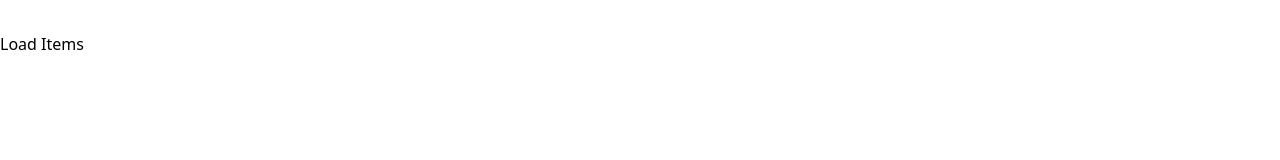
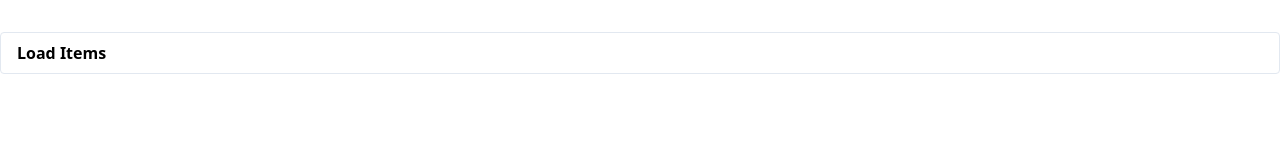
Before and after one commit to reergymerej/remember-pajamas, a React (Create React App) app: page / in a window 1280 px wide. Shown: the top 160 px of the page. Built offline with nearby package versions, Linux system fonts and the light colour scheme.

Commit message:
Style basic button

```diff
--- a/src/components/App.js
+++ b/src/components/App.js
@@ -2,14 +2,15 @@ import React from 'react'
 import { connect } from 'react-redux'
 import { loadItems, loadItemsCancel } from '../actions'
 import * as selectors from '../selectors'
+import Button from './Button'
 
 class App extends React.Component {
   render() {
     return (
       <div className="container mx-auto my-8">
         { !this.props.isLoading
-          ? <button onClick={this.props.loadItems}>Load Items</button>
-          : <button onClick={this.props.loadItemsCancel}>Cancel Load Items</button>
+          ? <Button onClick={this.props.loadItems}>Load Items</Button>
+          : <Button onClick={this.props.loadItemsCancel}>Cancel Load Items</Button>
         }
         { this.props.hasLoadTimeout &&
           <div>timed out loading items</div>
--- /dev/null
+++ b/src/components/Button.js
@@ -0,0 +1,13 @@
+import React from 'react'
+
+const Button = ({onClick, disabled, children}) => (
+  <div
+    onClick={onClick}
+    disabled={disabled}
+    className="bg-transparent hover:bg-blue text-blue-dark font-semibold hover:text-white py-2 px-4 border border-blue hover:border-transparent rounded"
+  >
+    {children}
+  </div>
+)
+
+export default Button
```
